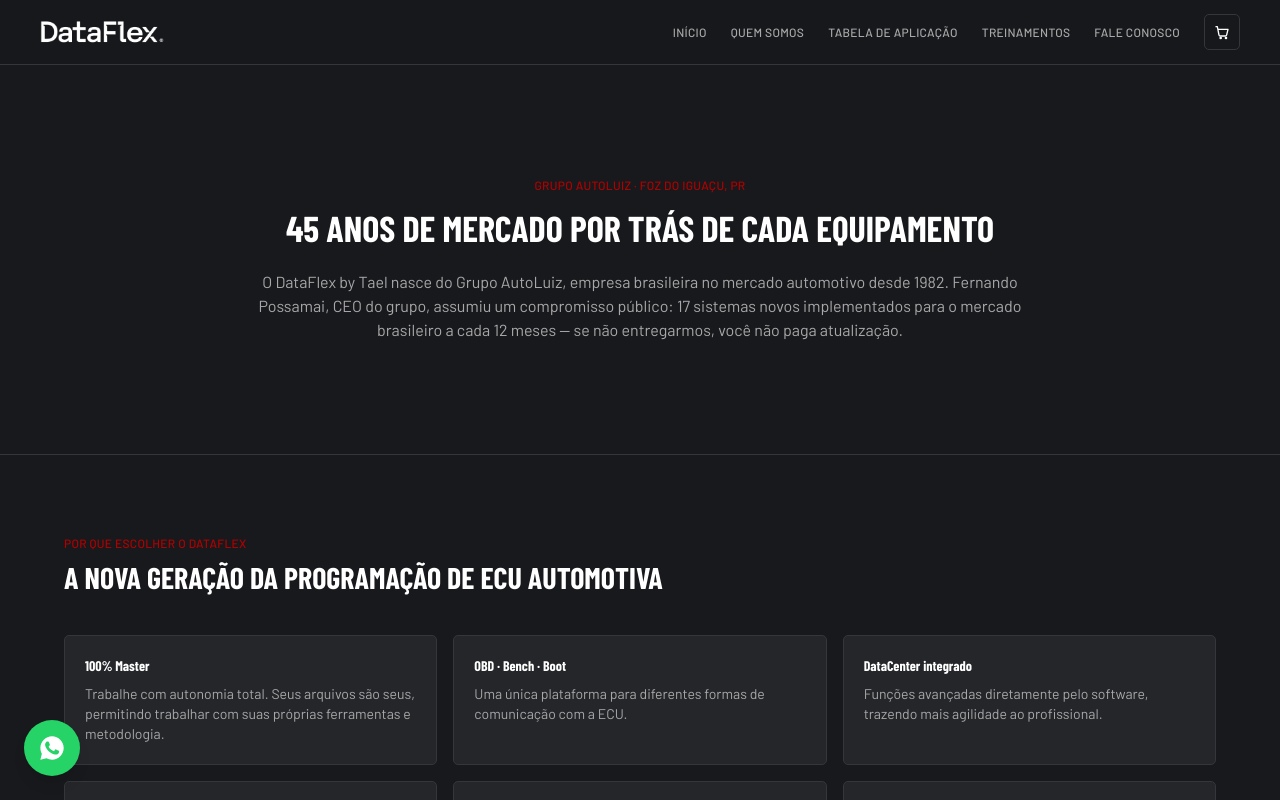
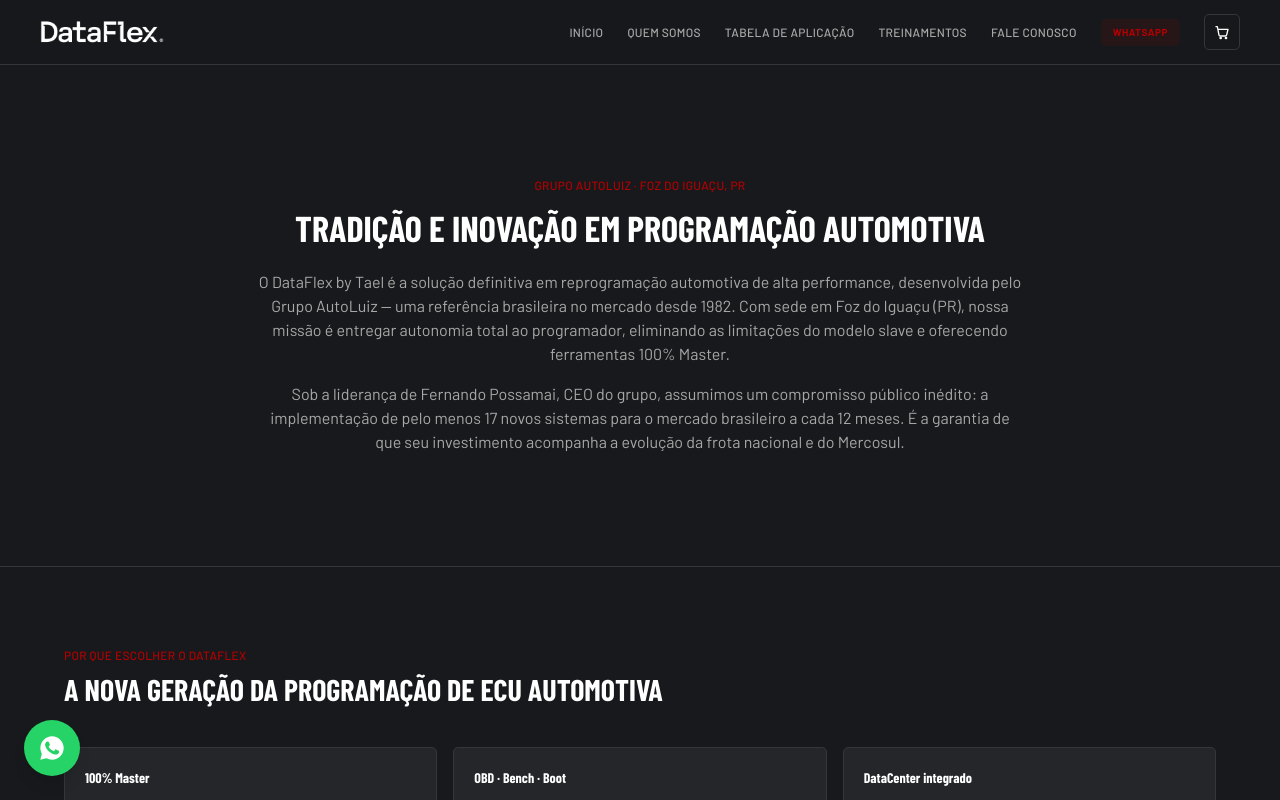
Before and after one commit to SamuelSGSilva/DataFlexbr, a Next.js app: page /quem-somos in a window 1280 px wide. Shown: the top 800 px of the page. Built offline with nearby package versions, Linux system fonts and the light colour scheme; a web font is replaced by a local one.

Commit message:
feat: centralize contact info, improve SEO, and refine institutional content

```diff
--- a/app/layout.tsx
+++ b/app/layout.tsx
@@ -19,9 +19,32 @@
 });
 
 export const metadata: Metadata = {
-  title: "DataFlex by Tael",
+  metadataBase: new URL("https://dataflexbr.com"),
+  title: "DataFlex by Tael — Programação Profissional de ECU e TCM",
   description:
-    "A solução definitiva em reprogramação automotiva de alta performance. Programação de ECU e TCM em OBD, Bench e Boot.",
+    "Solução 100% Master em reprogramação automotiva de alta performance. Cobertura OBD, Bench e Boot focada no mercado brasileiro e Mercosul.",
+  openGraph: {
+    title: "DataFlex by Tael — Programação Profissional de ECU e TCM",
+    description: "Solução 100% Master em reprogramação automotiva de alta performance. Cobertura OBD, Bench e Boot focada no mercado brasileiro e Mercosul.",
+    url: "https://dataflexbr.com",
+    siteName: "DataFlex by Tael",
+    locale: "pt_BR",
+    type: "website",
+    images: [
+      {
+        url: "/img/maleta-hero.webp",
+        width: 1200,
+        height: 630,
+        alt: "Equipamento DataFlex by Tael",
+      },
+    ],
+  },
+  twitter: {
+    card: "summary_large_image",
+    title: "DataFlex by Tael — Programação Profissional de ECU e TCM",
+    description: "Solução 100% Master em reprogramação automotiva de alta performance.",
+    images: ["/img/maleta-hero.webp"],
+  },
 };
 
 export default function RootLayout({
--- a/app/page.tsx
+++ b/app/page.tsx
@@ -2,6 +2,7 @@
 import Link from "next/link";
 import { AddToCartButton } from "@/components/add-to-cart-button";
 import { FEATURE_ICONS, type FeatureIconName } from "@/components/feature-icons";
+import { WHATSAPP_NUMBER } from "@/lib/products";
 import { ScrollReveal } from "@/components/scroll-reveal";
 import { PRODUCTS, formatPrice } from "@/lib/products";
 
@@ -165,7 +166,9 @@
           </p>
           <div className="mt-8 flex flex-wrap gap-3">
             <Link
-              href="#precos"
+              href={`https://wa.me/${WHATSAPP_NUMBER}`}
+              target="_blank"
+              rel="noopener noreferrer"
               className="rounded-df bg-df-red px-6 py-3 text-sm font-medium uppercase tracking-wide text-white transition hover:bg-df-red-hover"
             >
               Quero ser Master
@@ -198,7 +201,7 @@
               O equipamento
             </p>
             <h2 className="mt-2 font-heading text-3xl uppercase md:text-4xl lg:text-5xl">
-              Tudo que um programador profissional de ECU e TCM precisa
+              Equipamento Profissional para ECU e TCM
             </h2>
             <p className="mt-4 text-df-muted">
               Nosso equipamento é 100% Master — porque acreditamos que quem
@@ -478,7 +481,7 @@
             Investimento
           </p>
           <h2 className="mt-2 font-heading text-2xl uppercase md:text-3xl">
-            Configure seu equipamento
+            Escolha sua Versão
           </h2>
 
           <div className="mt-10 grid gap-6 md:grid-cols-2">
@@ -580,7 +583,9 @@
               Comprar agora
             </Link>
             <Link
-              href="https://wa.me/554599016090"
+              href={`https://wa.me/${WHATSAPP_NUMBER}`}
+              target="_blank"
+              rel="noopener noreferrer"
               className="rounded-df border border-white/30 px-6 py-3 text-sm font-medium text-white transition hover:border-white/60"
             >
               Falar no WhatsApp
--- a/app/quem-somos/page.tsx
+++ b/app/quem-somos/page.tsx
@@ -57,14 +57,13 @@
             Grupo AutoLuiz · Foz do Iguaçu, PR
           </p>
           <h1 className="mt-3 font-heading text-3xl uppercase leading-tight md:text-4xl">
-            45 anos de mercado por trás de cada equipamento
+            Tradição e Inovação em Programação Automotiva
           </h1>
           <p className="mt-5 text-df-muted">
-            O DataFlex by Tael nasce do Grupo AutoLuiz, empresa brasileira no
-            mercado automotivo desde 1982. Fernando Possamai, CEO do grupo,
-            assumiu um compromisso público: 17 sistemas novos implementados
-            para o mercado brasileiro a cada 12 meses — se não entregarmos,
-            você não paga atualização.
+            O DataFlex by Tael é a solução definitiva em reprogramação automotiva de alta performance, desenvolvida pelo Grupo AutoLuiz — uma referência brasileira no mercado desde 1982. Com sede em Foz do Iguaçu (PR), nossa missão é entregar autonomia total ao programador, eliminando as limitações do modelo slave e oferecendo ferramentas 100% Master.
+          </p>
+          <p className="mt-4 text-df-muted">
+            Sob a liderança de Fernando Possamai, CEO do grupo, assumimos um compromisso público inédito: a implementação de pelo menos 17 novos sistemas para o mercado brasileiro a cada 12 meses. É a garantia de que seu investimento acompanha a evolução da frota nacional e do Mercosul.
           </p>
         </div>
       </section>
--- a/components/mobile-nav.tsx
+++ b/components/mobile-nav.tsx
@@ -2,6 +2,7 @@
 
 import { useState } from "react";
 import Link from "next/link";
+import { WHATSAPP_NUMBER } from "@/lib/products";
 
 export function MobileNav({
   links,
@@ -44,6 +45,17 @@
                 </Link>
               </li>
             ))}
+            <li>
+              <a
+                href={`https://wa.me/${WHATSAPP_NUMBER}`}
+                target="_blank"
+                rel="noopener noreferrer"
+                onClick={() => setOpen(false)}
+                className="block rounded-df px-3 py-3 text-sm font-medium uppercase tracking-wide text-df-red transition hover:bg-df-panel"
+              >
+                WhatsApp
+              </a>
+            </li>
           </ul>
         </nav>
       )}
--- a/components/site-footer.tsx
+++ b/components/site-footer.tsx
@@ -1,5 +1,6 @@
 import Image from "next/image";
 import Link from "next/link";
+import { WHATSAPP_NUMBER } from "@/lib/products";
 
 const LINKS = [
   { href: "/compatibilidade", label: "Tabela de aplicação" },
@@ -60,7 +61,7 @@
               </li>
               <li>
                 <a
-                  href="https://wa.me/554599016090"
+                  href={`https://wa.me/${WHATSAPP_NUMBER}`}
                   target="_blank"
                   rel="noopener noreferrer"
                   className="transition hover:text-white"
--- a/components/site-header.tsx
+++ b/components/site-header.tsx
@@ -2,6 +2,7 @@
 import Link from "next/link";
 import { CartButton } from "@/components/cart-button";
 import { MobileNav } from "@/components/mobile-nav";
+import { WHATSAPP_NUMBER } from "@/lib/products";
 
 const NAV_LINKS = [
   { href: "/", label: "Início" },
@@ -37,6 +38,14 @@
               </Link>
             ))}
           </nav>
+          <a
+            href={`https://wa.me/${WHATSAPP_NUMBER}`}
+            target="_blank"
+            rel="noopener noreferrer"
+            className="hidden items-center gap-2 rounded-df bg-df-red/10 px-3 py-1.5 text-[10px] font-bold uppercase tracking-wider text-df-red transition hover:bg-df-red hover:text-white lg:flex"
+          >
+            WhatsApp
+          </a>
           <CartButton />
           <MobileNav links={NAV_LINKS} />
         </div>
--- a/components/whatsapp-float.tsx
+++ b/components/whatsapp-float.tsx
@@ -1,7 +1,9 @@
+import { WHATSAPP_NUMBER } from "@/lib/products";
+
 export function WhatsAppFloat() {
   return (
     <a
-      href="https://wa.me/554599016090"
+      href={`https://wa.me/${WHATSAPP_NUMBER}`}
       target="_blank"
       rel="noopener noreferrer"
       aria-label="Falar no WhatsApp"
--- /dev/null
+++ b/pnpm-workspace.yaml
@@ -0,0 +1,3 @@
+allowBuilds:
+  sharp: set this to true or false
+  unrs-resolver: set this to true or false
```
Also changed, not shown: 1 other file (tests, documents, lock files or other folders).
